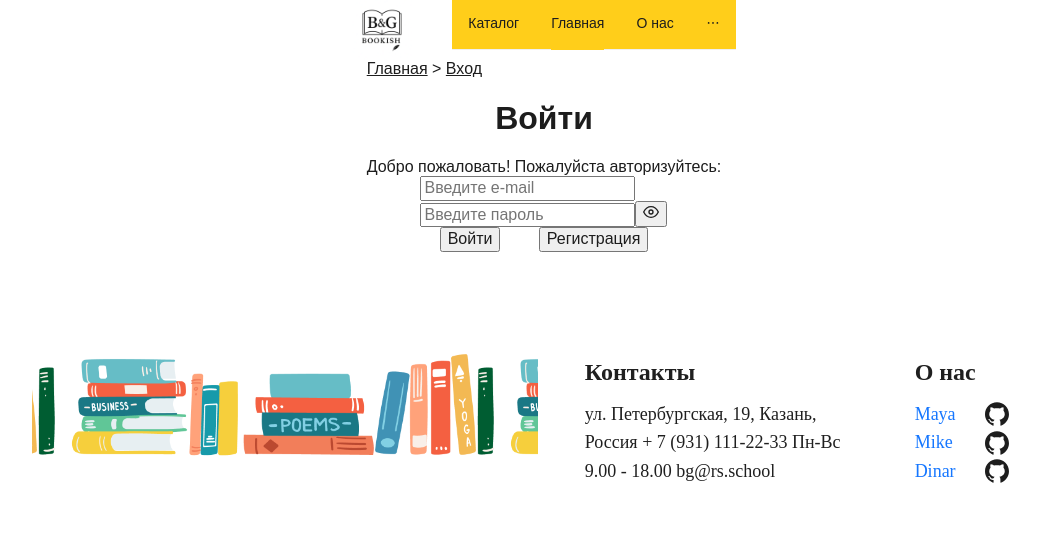
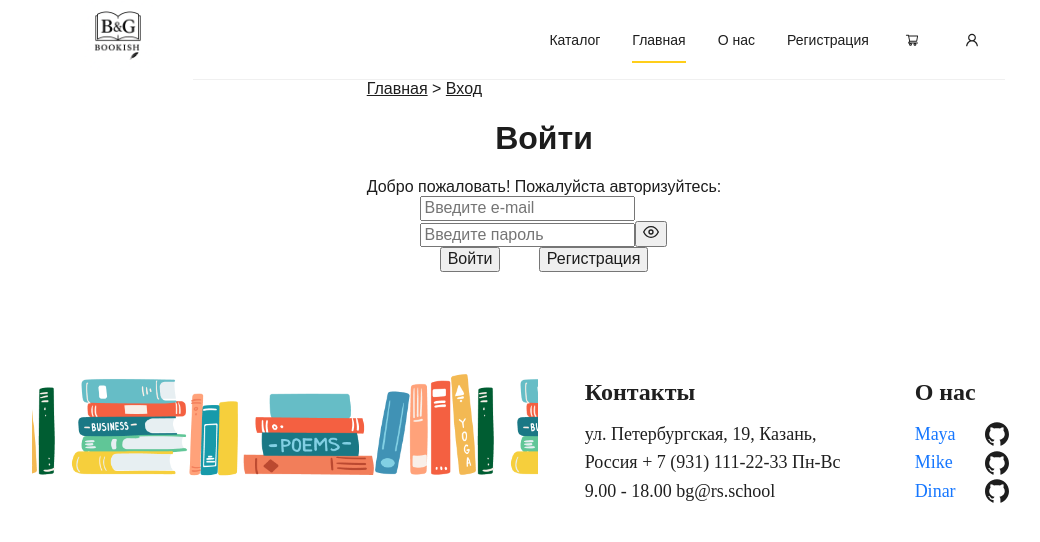
Before and after one commit to Korneim/eCommerce-Application, a React (Vite) app in the folder eCommerce-app/: page /login in a window 1280 px wide. Shown: the top 542 px of the page, without its empty margins (96-1136 px from the left). Built offline with nearby package versions, Linux system fonts and the light colour scheme; a web font is replaced by a local one.

Commit message:
feat: add logic for draw header

```diff
--- a/eCommerce-app/src/App.tsx
+++ b/eCommerce-app/src/App.tsx
@@ -8,7 +8,6 @@ export const App: FC = () => {
         <ConfigProvider
             theme={{
                 token: {
-                    colorBgContainer: '#ffce1a',
                     colorPrimary: '#ffce1a',
                 },
                 components: {
--- a/eCommerce-app/src/api/customer.tsx
+++ b/eCommerce-app/src/api/customer.tsx
@@ -9,6 +9,8 @@ export async function getCurrentCustomer(token: string): Promise<Customer> {
     function isCustomer(data: unknown): data is Customer {
         return typeof data === 'object' && data !== null && 'id' in data && 'email' in data;
     }
+
+    console.log(token);
 
     const response = await fetch('https://api.europe-west1.gcp.commercetools.com/bg-bookish/me', {
         headers: {
--- a/eCommerce-app/src/components/header/Header.tsx
+++ b/eCommerce-app/src/components/header/Header.tsx
@@ -4,18 +4,19 @@ import logo from '../../assets/images/logo.png';
 import { useNavigate } from 'react-router-dom';
 import { routes } from '../../utils/router/routes.ts';
 import { NavigateBlock } from './Navigate.tsx';
+import css from './header.module.scss';
 
 export const Header: FC = () => {
     const navigate = useNavigate();
 
     return (
-        <Flex gap={40}>
+        <Flex gap={40} className={css.container}>
             <Flex
                 onClick={() => {
                     navigate(routes.root);
                 }}
             >
-                <Image width={60} height={60} src={logo} preview={false} />
+                <Image width={70} height={70} src={logo} preview={false} />
             </Flex>
             <NavigateBlock />
         </Flex>
--- a/eCommerce-app/src/components/header/Navigate.tsx
+++ b/eCommerce-app/src/components/header/Navigate.tsx
@@ -1,15 +1,16 @@
-import { ShoppingCartOutlined, UserOutlined } from '@ant-design/icons';
+import { LogoutOutlined, ShoppingCartOutlined, UserOutlined } from '@ant-design/icons';
 import type { MenuProps } from 'antd';
 import { Menu } from 'antd';
 import { useNavigate } from 'react-router-dom';
 import type { FC } from 'react';
-import { useState } from 'react';
+import { useMemo, useState } from 'react';
 import { routes } from '../../utils/router/routes.ts';
 import css from './header.module.scss';
+import useAuthStore from '../../store/useAuthStore.tsx';
 
 type MenuItem = Required<MenuProps>['items'][number];
 
-const items: MenuItem[] = [
+const commonMenuItems: MenuItem[] = [
     {
         label: 'Каталог',
         key: routes.catalog,
@@ -38,7 +39,44 @@ const items: MenuItem[] = [
     },
 ];
 
+const loginMenuItems: MenuItem[] = [
+    {
+        label: 'Каталог',
+        key: routes.catalog,
+    },
+    {
+        label: 'Главная',
+        key: routes.root,
+    },
+    {
+        label: 'О нас',
+        key: routes.about,
+    },
+    {
+        label: 'Профиль',
+        key: routes.profile,
+    },
+    {
+        label: '',
+        key: routes.cart,
+        icon: <ShoppingCartOutlined className={css.icon} />,
+    },
+    {
+        label: '',
+        key: routes.root,
+        icon: <LogoutOutlined className={css.icon} onClick={() => {}} />,
+    },
+];
+
 export const NavigateBlock: FC = () => {
+    const { isLoggedIn } = useAuthStore();
+
+    console.log(isLoggedIn);
+
+    const items = useMemo(() => {
+        return isLoggedIn ? [...loginMenuItems] : [...commonMenuItems];
+    }, [isLoggedIn]);
+
     const [current, setCurrent] = useState('/');
     const navigate = useNavigate();
 
--- a/eCommerce-app/src/components/header/header.module.scss
+++ b/eCommerce-app/src/components/header/header.module.scss
@@ -1,11 +1,16 @@
 .menu {
   display: flex;
-  width: 90%;
-  height: 50px;
+  width: 100%;
+  height: 80px;
+  align-items: center;
   justify-content: end;
 }
 
 .icon {
   padding-left: 4px;
-  font-size: 20px;;
+  font-size: 40px;;
 }
+
+.container {
+  width: 90%;
+}
--- a/eCommerce-app/src/utils/router/routes.ts
+++ b/eCommerce-app/src/utils/router/routes.ts
@@ -5,4 +5,5 @@ export const routes = {
     cart: '/cart',
     catalog: '/catalog',
     about: '/about',
+    profile: '/profile',
 };
```
